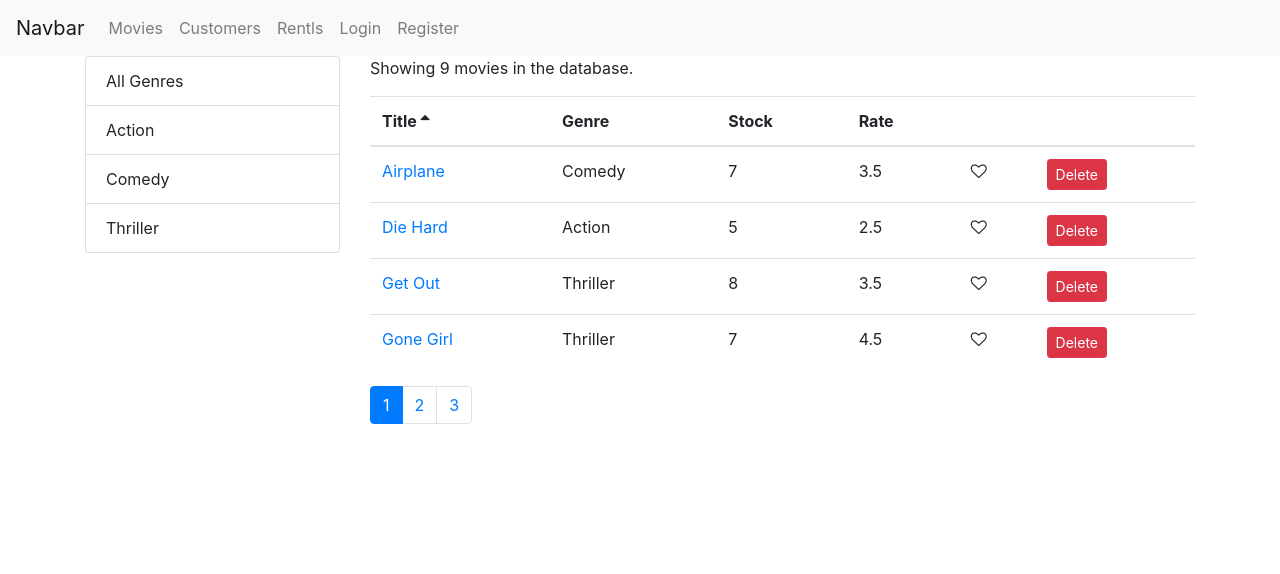
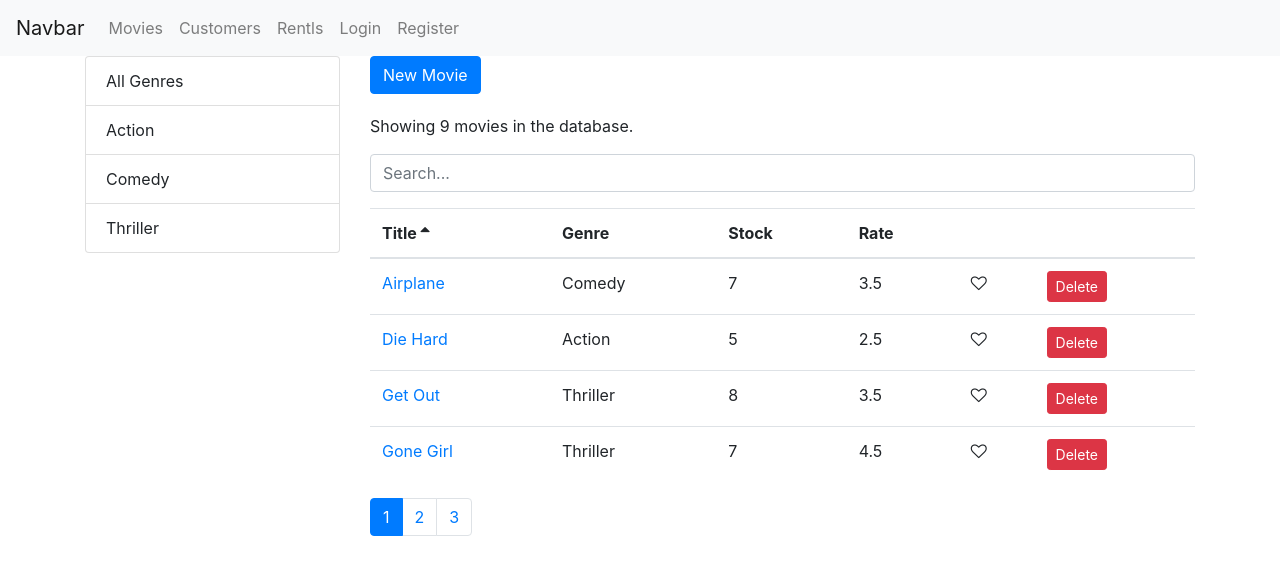
Before and after one commit to luhonglu1/my-react, a React (Create React App) app: page /#/movies in a window 1280 px wide. Shown: the top 574 px of the page. Built offline with nearby package versions, Linux system fonts and the light colour scheme.

Commit message:
feat:电影小练习

```diff
--- a/src/components/Movies.jsx
+++ b/src/components/Movies.jsx
@@ -1,11 +1,15 @@
 import React, { Component } from 'react'
+import _ from 'lodash'
+
+import { Link } from 'react-router-dom'
 import Pagination from './common/pagination'
 import ListGroup from './common/listGroup'
 import MoviesTable from './moviesTable'
+import SearchBox from './common/searchBox'
+
 import { getMovies } from '../services/fakeMovieService.js'
 import { getGenres } from '../services/fakeGenreService.js'
 import { paginate } from './utils/pagination.js'
-import _ from 'lodash'
 
 class Movies extends Component {
   state = {
@@ -14,7 +18,8 @@
     pageSize: 4, // 分页规格
     currentPage: 1, // 当前页
     sortColumn: { path: 'title', order: 'asc' },
-    // selectedGenre: {}, // 当前分类
+    searchQuery: '', // 搜索字符串
+    selectedGenre: null, // 当前分类
   }
 
   componentDidMount() {
@@ -43,11 +48,16 @@
   }
 
   handleGenreSelect = (genre) => {
-    this.setState({ selectedGenre: genre, currentPage: 1 })
+    this.setState({ selectedGenre: genre, currentPage: 1, searchQuery: '' })
   }
 
   handleSort = (sortColumn) => {
     this.setState({ sortColumn })
+  }
+
+  handleSearch = (query) => {
+    console.log('handle search')
+    this.setState({ searchQuery: query, selectedGenre: null, currentPage: 1 })
   }
 
   getPageData = () => {
@@ -57,11 +67,21 @@
       movies: allMovies,
       selectedGenre,
       sortColumn,
+      searchQuery,
     } = this.state
-    const filtered =
-      selectedGenre && selectedGenre._id
-        ? allMovies.filter((m) => m.genre._id === selectedGenre._id)
-        : allMovies
+
+    let filtered = allMovies
+    if (searchQuery) {
+      filtered = filtered.filter((m) => {
+        // return m.title.toLowerCase().startsWith(searchQuery.toLowerCase())
+        return m.title.toLowerCase().includes(searchQuery.toLowerCase())
+      })
+    } else {
+      filtered =
+        selectedGenre && selectedGenre._id
+          ? filtered.filter((m) => m.genre._id === selectedGenre._id)
+          : filtered
+    }
 
     const sorted = _.orderBy(filtered, [sortColumn.path], [sortColumn.order])
 
@@ -79,7 +99,7 @@
       sortColumn,
     } = this.state
 
-    const { totalCount, data: movies } = this.getPageData()
+    const { totalCount, data: movies, searchQuery } = this.getPageData()
 
     if (count === 0) return <p>There are no movies in the database.</p>
 
@@ -93,7 +113,18 @@
           ></ListGroup>
         </div>
         <div className="col">
+          <Link
+            to="/movies/new"
+            className="btn btn-primary"
+            style={{ marginBottom: 20 }}
+          >
+            New Movie
+          </Link>
           <p>Showing {totalCount} movies in the database.</p>
+          <SearchBox
+            value={searchQuery}
+            onChange={this.handleSearch}
+          ></SearchBox>
           <MoviesTable
             movies={movies}
             sortColumn={sortColumn}
--- a/src/components/common/form.jsx
+++ b/src/components/common/form.jsx
@@ -2,6 +2,7 @@
 import Joi from 'joi-browser'
 
 import MyInput from './myInput'
+import MySelect from './mySelect'
 
 class Form extends Component {
   state = {
@@ -76,6 +77,20 @@
       ></MyInput>
     )
   }
+
+  renderSelect = (name, label, options) => {
+    const { data, errors } = this.state
+    return (
+      <MySelect
+        name={name}
+        label={label}
+        options={options}
+        value={data[name]}
+        error={errors[name]}
+        onChange={this.handleChange}
+      ></MySelect>
+    )
+  }
 }
 
 export default Form
--- /dev/null
+++ b/src/components/common/mySelect.jsx
@@ -0,0 +1,20 @@
+import React from 'react'
+
+const MySelect = ({ name, label, options, error, ...rest }) => {
+  return (
+    <div className="form-group">
+      <label htmlFor={name}>{label}</label>
+      <select className="form-control" {...rest} name={name} id={name}>
+        {options.map((option) => (
+          <option key={option._id} value={option._id}>
+            {option.name}
+          </option>
+        ))}
+      </select>
+
+      {error && <div className="alert alert-danger">{error}</div>}
+    </div>
+  )
+}
+
+export default MySelect
--- /dev/null
+++ b/src/components/common/searchBox.jsx
@@ -0,0 +1,16 @@
+import React from 'react'
+
+const SearchBox = ({ value, onChange }) => {
+  return (
+    <input
+      type="text"
+      name="query"
+      className="form-control my-3"
+      placeholder="Search..."
+      value={value}
+      onChange={(e) => onChange(e.currentTarget.value)}
+    />
+  )
+}
+
+export default SearchBox
--- a/src/components/movieForm.jsx
+++ b/src/components/movieForm.jsx
@@ -1,17 +1,83 @@
 import React from 'react'
+import Form from './common/form'
+import Joi from 'joi-browser'
 
-const MovieForm = ({ match, history }) => {
-  return (
-    <div>
-      <h1>Movie Form {match.params.id}</h1>
-      <button
-        className="btn btn-primary"
-        onClick={() => history.push('/movies')}
-      >
-        save
-      </button>
-    </div>
-  )
+import { getMovie, saveMovie } from '../services/fakeMovieService.js'
+import { getGenres } from '../services/fakeGenreService.js'
+
+class MovieForm extends Form {
+  state = {
+    data: {
+      title: '',
+      genreId: '',
+      numberInStock: '',
+      dailyRentalRate: '',
+    },
+    genres: [],
+    errors: {},
+  }
+
+  schema = {
+    _id: Joi.string(),
+    title: Joi.string().required().label('Title'),
+    genreId: Joi.string().required().label('Genre'),
+    numberInStock: Joi.number()
+      .required()
+      .min(0)
+      .max(100)
+      .label('Number in Stock'),
+    dailyRentalRate: Joi.number()
+      .required()
+      .min(0)
+      .max(10)
+      .label('Daily Rental Rate'),
+  }
+
+  componentDidMount() {
+    const genres = getGenres()
+
+    this.setState({ genres: [{ _id: '', name: 'block' }, ...genres] })
+
+    const movieId = this.props.match.params.id
+
+    if (movieId === 'new') return
+
+    const movie = getMovie(movieId)
+    if (!movie) return this.props.history.replace('/not-found')
+
+    this.setState({ data: this.mapToViewModel(movie) })
+  }
+
+  mapToViewModel(movie) {
+    return {
+      _id: movie._id,
+      title: movie.title,
+      genreId: movie.genre._id,
+      numberInStock: movie.numberInStock,
+      dailyRentalRate: movie.dailyRentalRate,
+    }
+  }
+
+  doSubmit() {
+    saveMovie(this.state.data)
+
+    this.props.history.push('/movies')
+  }
+
+  render() {
+    return (
+      <div>
+        <h1>Movie Form</h1>
+        <form onSubmit={this.handleSubmit}>
+          {this.renderInput('title', 'Title')}
+          {this.renderSelect('genreId', 'Genre', this.state.genres)}
+          {this.renderInput('numberInStock', 'Number in Stock', 'number')}
+          {this.renderInput('dailyRentalRate', 'Rate')}
+          {this.renderBtn('Save')}
+        </form>
+      </div>
+    )
+  }
 }
 
 export default MovieForm
--- a/src/components/registerForm.jsx
+++ b/src/components/registerForm.jsx
@@ -12,9 +12,13 @@
   }
 
   schema = {
-    username: Joi.string().email({ minDomainSegments: 2 }),
-    password: Joi.string().length(5),
+    username: Joi.string().email(),
+    password: Joi.string().min(5),
     name: Joi.string().required(),
+  }
+
+  doSubmit = () => {
+    // call the server
   }
 
   render() {
--- a/src/services/fakeMovieService.js
+++ b/src/services/fakeMovieService.js
@@ -1,98 +1,98 @@
-import * as genresAPI from "./fakeGenreService";
+import * as genresAPI from './fakeGenreService'
 
 const movies = [
   {
-    _id: "5b21ca3eeb7f6fbccd471815",
-    title: "Terminator",
-    genre: { _id: "5b21ca3eeb7f6fbccd471818", name: "Action" },
+    _id: '5b21ca3eeb7f6fbccd471815',
+    title: 'Terminator',
+    genre: { _id: '5b21ca3eeb7f6fbccd471818', name: 'Action' },
     numberInStock: 6,
     dailyRentalRate: 2.5,
-    publishDate: "2018-01-03T19:04:28.809Z",
-    liked: true
+    publishDate: '2018-01-03T19:04:28.809Z',
+    liked: true,
   },
   {
-    _id: "5b21ca3eeb7f6fbccd471816",
-    title: "Die Hard",
-    genre: { _id: "5b21ca3eeb7f6fbccd471818", name: "Action" },
+    _id: '5b21ca3eeb7f6fbccd471816',
+    title: 'Die Hard',
+    genre: { _id: '5b21ca3eeb7f6fbccd471818', name: 'Action' },
     numberInStock: 5,
-    dailyRentalRate: 2.5
+    dailyRentalRate: 2.5,
   },
   {
-    _id: "5b21ca3eeb7f6fbccd471817",
-    title: "Get Out",
-    genre: { _id: "5b21ca3eeb7f6fbccd471820", name: "Thriller" },
+    _id: '5b21ca3eeb7f6fbccd471817',
+    title: 'Get Out',
+    genre: { _id: '5b21ca3eeb7f6fbccd471820', name: 'Thriller' },
     numberInStock: 8,
-    dailyRentalRate: 3.5
+    dailyRentalRate: 3.5,
   },
   {
-    _id: "5b21ca3eeb7f6fbccd471819",
-    title: "Trip to Italy",
-    genre: { _id: "5b21ca3eeb7f6fbccd471814", name: "Comedy" },
+    _id: '5b21ca3eeb7f6fbccd471819',
+    title: 'Trip to Italy',
+    genre: { _id: '5b21ca3eeb7f6fbccd471814', name: 'Comedy' },
     numberInStock: 7,
-    dailyRentalRate: 3.5
+    dailyRentalRate: 3.5,
   },
   {
-    _id: "5b21ca3eeb7f6fbccd47181a",
-    title: "Airplane",
-    genre: { _id: "5b21ca3eeb7f6fbccd471814", name: "Comedy" },
+    _id: '5b21ca3eeb7f6fbccd47181a',
+    title: 'Airplane',
+    genre: { _id: '5b21ca3eeb7f6fbccd471814', name: 'Comedy' },
     numberInStock: 7,
-    dailyRentalRate: 3.5
+    dailyRentalRate: 3.5,
   },
   {
-    _id: "5b21ca3eeb7f6fbccd47181b",
-    title: "Wedding Crashers",
-    genre: { _id: "5b21ca3eeb7f6fbccd471814", name: "Comedy" },
+    _id: '5b21ca3eeb7f6fbccd47181b',
+    title: 'Wedding Crashers',
+    genre: { _id: '5b21ca3eeb7f6fbccd471814', name: 'Comedy' },
     numberInStock: 7,
-    dailyRentalRate: 3.5
+    dailyRentalRate: 3.5,
   },
   {
-    _id: "5b21ca3eeb7f6fbccd47181e",
-    title: "Gone Girl",
-    genre: { _id: "5b21ca3eeb7f6fbccd471820", name: "Thriller" },
+    _id: '5b21ca3eeb7f6fbccd47181e',
+    title: 'Gone Girl',
+    genre: { _id: '5b21ca3eeb7f6fbccd471820', name: 'Thriller' },
     numberInStock: 7,
-    dailyRentalRate: 4.5
+    dailyRentalRate: 4.5,
   },
   {
-    _id: "5b21ca3eeb7f6fbccd47181f",
-    title: "The Sixth Sense",
-    genre: { _id: "5b21ca3eeb7f6fbccd471820", name: "Thriller" },
+    _id: '5b21ca3eeb7f6fbccd47181f',
+    title: 'The Sixth Sense',
+    genre: { _id: '5b21ca3eeb7f6fbccd471820', name: 'Thriller' },
     numberInStock: 4,
-    dailyRentalRate: 3.5
+    dailyRentalRate: 3.5,
   },
   {
-    _id: "5b21ca3eeb7f6fbccd471821",
-    title: "The Avengers",
-    genre: { _id: "5b21ca3eeb7f6fbccd471818", name: "Action" },
+    _id: '5b21ca3eeb7f6fbccd471821',
+    title: 'The Avengers',
+    genre: { _id: '5b21ca3eeb7f6fbccd471818', name: 'Action' },
     numberInStock: 7,
-    dailyRentalRate: 3.5
-  }
-];
+    dailyRentalRate: 3.5,
+  },
+]
 
 export function getMovies() {
-  return movies;
+  return movies
 }
 
 export function getMovie(id) {
-  return movies.find(m => m._id === id);
+  return movies.find((m) => m._id === id)
 }
 
 export function saveMovie(movie) {
-  let movieInDb = movies.find(m => m._id === movie._id) || {};
-  movieInDb.name = movie.name;
-  movieInDb.genre = genresAPI.genres.find(g => g._id === movie.genreId);
-  movieInDb.numberInStock = movie.numberInStock;
-  movieInDb.dailyRentalRate = movie.dailyRentalRate;
+  let movieInDb = movies.find((m) => m._id === movie._id) || {}
+  movieInDb.title = movie.title
+  movieInDb.genre = genresAPI.genres.find((g) => g._id === movie.genreId)
+  movieInDb.numberInStock = movie.numberInStock
+  movieInDb.dailyRentalRate = movie.dailyRentalRate
 
   if (!movieInDb._id) {
-    movieInDb._id = Date.now();
-    movies.push(movieInDb);
+    movieInDb._id = Date.now().toString()
+    movies.push(movieInDb)
   }
 
-  return movieInDb;
+  return movieInDb
 }
 
 export function deleteMovie(id) {
-  let movieInDb = movies.find(m => m._id === id);
-  movies.splice(movies.indexOf(movieInDb), 1);
-  return movieInDb;
+  let movieInDb = movies.find((m) => m._id === id)
+  movies.splice(movies.indexOf(movieInDb), 1)
+  return movieInDb
 }
```
